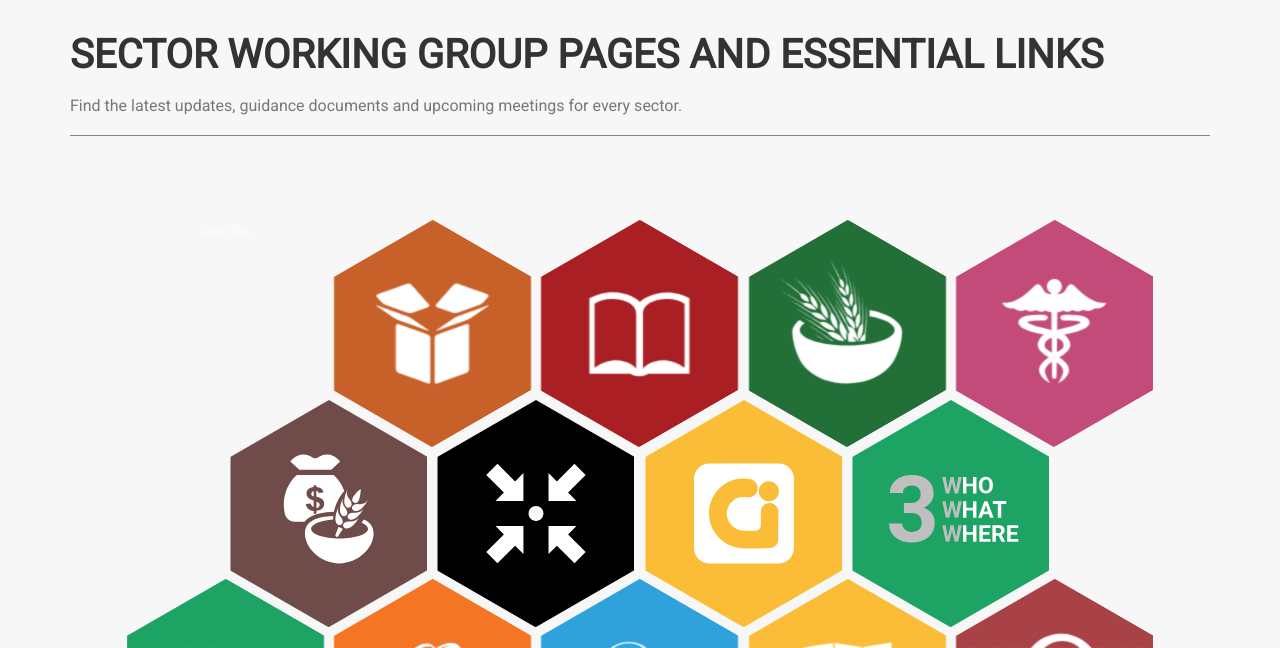
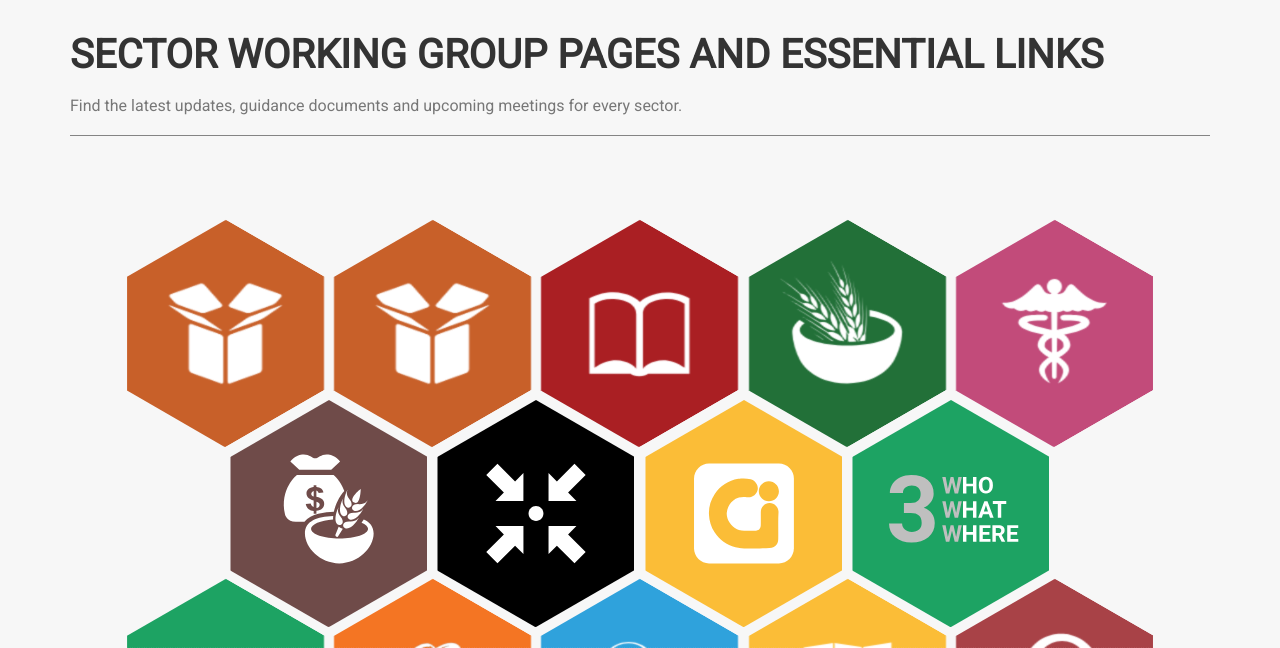
Before and after one commit to firatolcay/IMHub, a plain HTML site: page index.html in a window 1280 px wide. Shown: the part 482-1130 px from the top of the page. Drawn offline with Linux system fonts and the light colour scheme; a web font is replaced by a local one.

Commit message:
Update index.html

```diff
--- a/index.html
+++ b/index.html
@@ -106,14 +106,14 @@ src="https://firatolcay.carto.com/builder/cd88e206-bf9b-11e6-9770-0ee66e2c9693/e
 
             <li class="hex">
                 <a class="hexIn" href="http://data.unhcr.org/syrianrefugees/documents.php?page=1&view=grid&Language%5B%5D=1&Country%5B%5D=224&Sector%5B%5D=13">
-                    <img src="master/img/logos/1_BA-01.png" alt="Basic Needs"/>
+                    <img src="IMHub/img/logos/1_BA-01.png" alt="Basic Needs"/>
                     <h7>BASIC NEEDS</h7>
                     <h8>Assistance to socio-economically vulnerable</h8>
                 </a>
             </li>
             <li class="hex">
                 <a class="hexIn" href="http://data.unhcr.org/syrianrefugees/documents.php?page=1&view=grid&Language%5B%5D=1&Country%5B%5D=224&Sector%5B%5D=5">
-                    <img src="..\img\logos\1_BA-01.png" alt="Protection"/>
+                    <img src="IMHub\img\logos\1_BA-01.png" alt="Protection"/>
                     <h7>PROTECTION</h7>
                     <h8>Seeking to uphold the basic human rights of uprooted people</h8>
                 </a>
```
